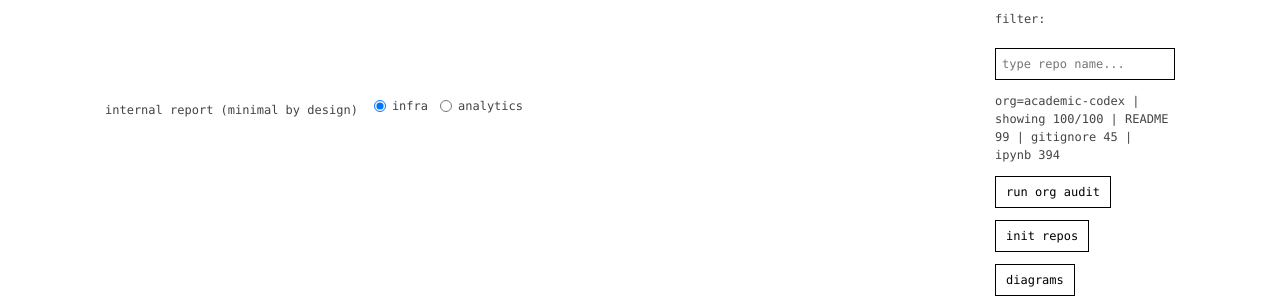
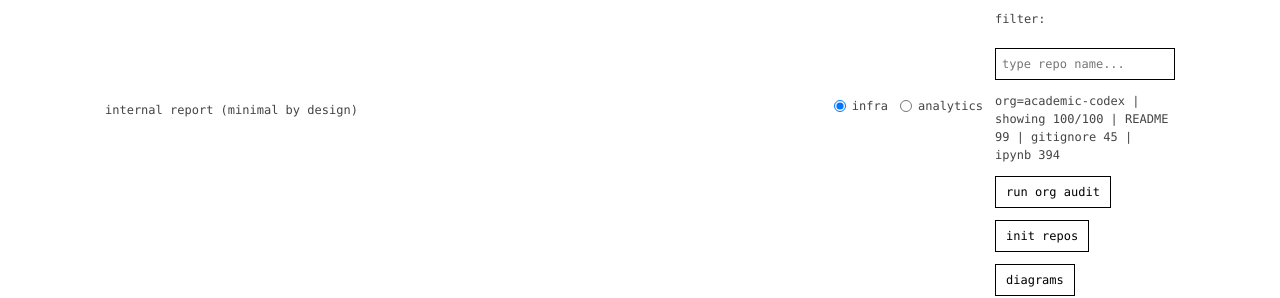
Before and after one commit to naavilam/naavilam.github.io, a Jekyll site: the page built from pages/audit.html, in a window 1280 px wide. Shown: the part 193-491 px from the top of the page. Built offline with Jekyll 4.4.1, drawn with Linux system fonts in a browser that asks for light colours; nearby versions of some CDN libraries; comment, search, counter and statistics services are not loaded.

Commit message:
Update files

```diff
--- a/pages/audit.html
+++ b/pages/audit.html
@@ -219,7 +219,7 @@
 <div class="audit-wrap">
 
     <div class="audit-bar">
-        <div class="audit-row">
+
         <div class="audit-muted audit-headline">
             <span>internal report (minimal by design)</span>
 
@@ -234,7 +234,7 @@
                 </label>
             </span>
         </div>
-        </div>
+
         <div class="audit-row">
             <label class="audit-muted">org:</label>
             <select id="orgSelect">
```
Lines whose indentation alone changed are shown as unchanged.
